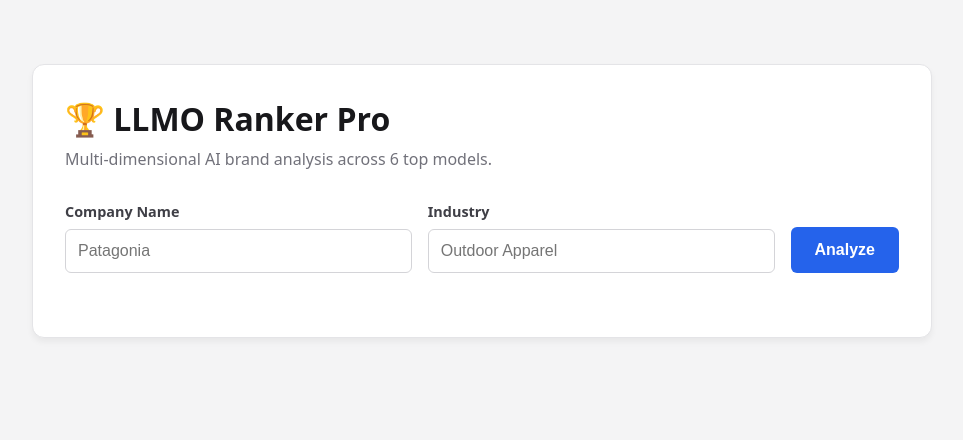
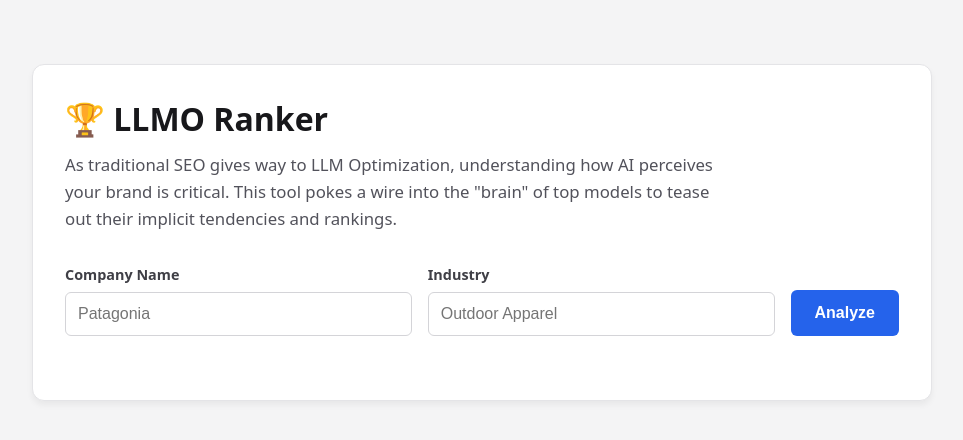
Before and after one commit to nickyeolk/llmo, a website: page public/index.html in a window 1280 px wide. Shown: the whole page, without its empty margins (158-1121 px from the left). Drawn offline with Linux system fonts and the light colour scheme.

Commit message:
Feat: Update branding to LLMO Ranker and improve intro text

```diff
--- a/public/index.html
+++ b/public/index.html
@@ -3,12 +3,22 @@
 <head>
     <meta charset="UTF-8">
     <meta name="viewport" content="width=device-width, initial-scale=1.0">
-    <title>LLM Brand Ranker Pro</title>
+    <title>LLMO Ranker</title>
     <style>
         body { font-family: system-ui, -apple-system, sans-serif; max-width: 900px; margin: 4rem auto; padding: 0 1rem; background: #f4f4f5; color: #18181b; }
         .card { background: white; padding: 2rem; border-radius: 12px; box-shadow: 0 4px 6px rgba(0,0,0,0.05); border: 1px solid #e4e4e7;}
-        h1 { margin-top: 0; margin-bottom: 0.5rem; }
-        .subtitle { color: #71717a; margin-bottom: 2rem; margin-top: 0;}
+
+        h1 { margin-top: 0; margin-bottom: 0.75rem; font-size: 2rem; }
+
+        /* Updated Subtitle/Intro Styling */
+        .intro-text {
+            color: #52525b;
+            margin-bottom: 2rem;
+            margin-top: 0;
+            line-height: 1.6;
+            font-size: 1.05rem;
+            max-width: 650px;
+        }
 
         .input-row { display: flex; gap: 1rem; align-items: flex-end; margin-bottom: 2rem; }
         .input-group { flex: 1; }
@@ -24,9 +34,9 @@
 
         #results { margin-top: 2rem; display: flex; flex-direction: column; gap: 1rem; }
 
-        /* --- NEW: Consensus Box Styles --- */
+        /* Consensus Box */
         .consensus-box {
-            background: #18181b; /* Dark bg for contrast */
+            background: #18181b;
             color: #f4f4f5;
             padding: 1.5rem;
             border-radius: 8px;
@@ -34,20 +44,13 @@
             border: 1px solid #27272a;
         }
         .consensus-title {
-            font-size: 0.85rem;
-            text-transform: uppercase;
-            letter-spacing: 0.05em;
-            color: #a1a1aa;
-            margin-bottom: 0.5rem;
-            font-weight: 700;
+            font-size: 0.85rem; text-transform: uppercase; letter-spacing: 0.05em; color: #a1a1aa; margin-bottom: 0.5rem; font-weight: 700;
         }
         .consensus-text {
-            font-size: 1.05rem;
-            line-height: 1.6;
-            font-family: Georgia, 'Times New Roman', Times, serif; /* Serif for "Editorial" feel */
+            font-size: 1.05rem; line-height: 1.6; font-family: Georgia, 'Times New Roman', Times, serif;
         }
-        /* -------------------------------- */
 
+        /* Model Blocks */
         .model-details { background: white; border: 2px solid #e4e4e7; border-radius: 8px; overflow: hidden; }
 
         .model-summary {
@@ -78,8 +81,12 @@
 </head>
 <body>
     <div class="card">
-        <h1>🏆 LLMO Ranker Pro</h1>
-        <p class="subtitle">Multi-dimensional AI brand analysis across 6 top models.</p>
+        <h1>🏆 LLMO Ranker</h1>
+
+        <p class="intro-text">
+            As traditional SEO gives way to LLM Optimization, understanding how AI perceives your brand is critical.
+            This tool pokes a wire into the "brain" of top models to tease out their implicit tendencies and rankings.
+        </p>
 
         <div class="input-row">
             <div class="input-group">
@@ -114,12 +121,12 @@
             btn.innerText = "Analyzing...";
             btn.disabled = true;
 
-            // Updated Loading State
+            // UPDATED LOADING STATE
             resDiv.innerHTML = `
                 <div style='text-align:center; color:#666; padding: 2rem;'>
                     <p><strong>Phase 1:</strong> Identifying 5 key ${industry} dimensions...</p>
                     <p><strong>Phase 2:</strong> Scanning 6 AI models (30 concurrent queries)...</p>
-                    <p><strong>Phase 3:</strong> Generating Competitor Analysis with Grok...</p>
+                    <p><strong>Phase 3:</strong> Synthesizing Consensus Analysis...</p>
                     <div style="margin-top:1rem; height:4px; background:#e4e4e7; border-radius:2px; overflow:hidden;">
                         <div style="height:100%; background:#2563eb; width:50%; animation: load 2.5s infinite;"></div>
                     </div>
@@ -137,7 +144,6 @@
 
                 let html = "";
 
-                // --- 1. RENDER SUMMARY ---
                 if (data.summary) {
                     html += `
                         <div class="consensus-box">
@@ -147,7 +153,6 @@
                     `;
                 }
 
-                // --- 2. RENDER BREAKDOWN ---
                 const dimensionsList = data.dimensions;
                 const modelResults = data.modelResults;
 
```
